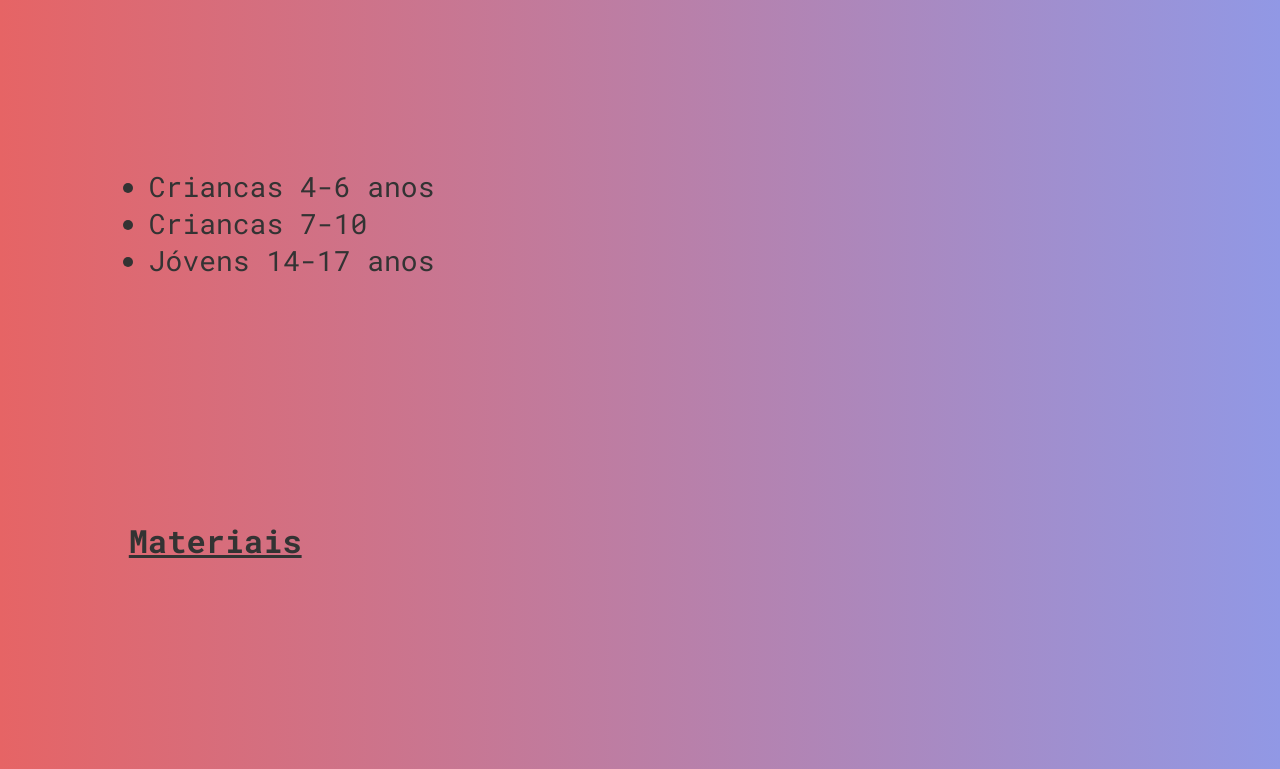
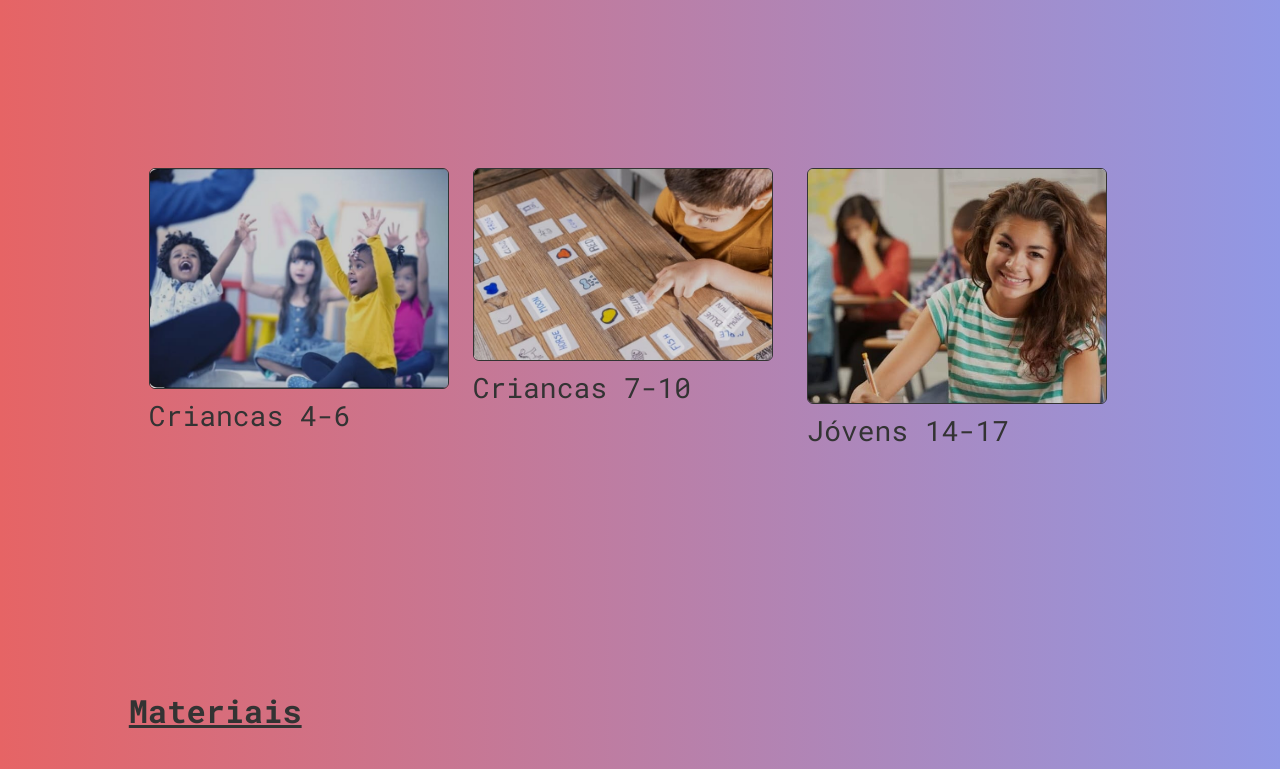
Before and after one commit to losecris78/english_with_taty, a plain HTML site: page index.html in a window 1280 px wide. Shown: the part 2640-3409 px from the top of the page. Drawn offline with Linux system fonts and the light colour scheme.

Commit message:
Enhanced pictures

```diff
--- a/index.html
+++ b/index.html
@@ -38,7 +38,7 @@
         <h3 class="subtittle">
             Experiencia
         </h3>
-        <p>Professora trilíngue, certificada TESOL (Ensino de ingles como lengua secundária) pela Universidade Brigham Young Idaho, dos Estados Unidos.
+        <p>Professora trilíngue, certificada TEFL (Ensino de ingles como lengua secundária) pela Universidade Brigham Young Idaho, dos Estados Unidos.
             Tenho experiência lecionando para todas as idades, a distância e presencial.
             Morei no exterior em dois países com idiomas diferentes do meu nativo, o que me ajudou a entender as necessidades dos meus alunos.
             Implementei um método orgânico, com uma abordagem natural a uma nova linguagem o que os ajudou a manter o interesse, alcançando bons resultados.</p>
@@ -46,17 +46,17 @@
     <section id="grupos">
         <h3 class="subtittle">Grupos</h3>
         <div class="container">
-            <ul>
-                <li>Criancas 4-6 anos</li>
-                <li>Criancas 7-10</li>
-                <li>Jóvens 14-17 anos</li>
+            <ul class="groups">
+                <li class="groups__item"><img src="./images/nursery.jpeg" alt="">Criancas 4-6</li>
+                <li class="groups__item"><img src="./images/kiddo.jpeg" alt="">Criancas 7-10</li>
+                <li class="groups__item"><img src="./images/youth.jpeg" alt="">Jóvens 14-17</li>
             </ul>
         </div>
     </section>
     <section id="materiais">
         <h3 class="subtittle">Materiais</h3>
         <ul class="materials">
-            <li><img src="http://via.placeholder.com/150x250" alt=""></li>
+            <li><img src="./images/colors.jpeg" alt=""></li>
             <li><img src="http://via.placeholder.com/150x250" alt=""></li>
             <li><img src="http://via.placeholder.com/150x250" alt=""></li>
             <li><img src="http://via.placeholder.com/150x250" alt=""></li>
@@ -67,7 +67,7 @@
         <ul id="media">
             <li><a href="http://instagram.com/thelopezfamilyeternally"><img class="small_icons" src="./images/instagram.jpg" alt="Instagram"></a></li>
             <li><a href="https://www.linkedin.com/in/tatyanesousa10/"><img class="small_icons" src="./images/LinkedIn-Symbole.webp" alt="Linkedin logo"></a></li>
-            <li><a href="http://wa.me/554197504912"><img src="./images/WhatsAppButtonGreenMedium.png" alt="Whats app button"></a></li>
+            <li><a href="http://wa.me/554197504912"><img src="./images/whatsappButton.png" alt="Whats app button"></a></li>
         </ul>
     </section>
     <footer>
--- a/main.css
+++ b/main.css
@@ -78,6 +78,9 @@ section{
     list-style-type: none;
 
 }
+.nav_list__item:active{
+background-color: #e6e6de;;
+}
 .nav_list__item a{
     color:#333;
     text-decoration: none;
@@ -104,3 +107,18 @@ footer{
     margin: 150px auto;
     padding-top: 50px;
 }
+.groups{
+    display: flex;
+    justify-content: space-between;
+
+}
+.groups__item{
+    list-style-type: none;
+    display:block
+}
+.groups__item img{
+    width:100%;
+    max-width: 300px;
+    border-radius: 6px;
+    border: 1px solid #333;
+}
```
Also changed, not shown: images/colors.jpeg (added), images/kiddo.jpeg (added), images/nursery.jpeg (added), images/whatsappButton.png (renamed from images/WhatsAppButtonGreenMedium.png), images/youth.jpeg (added).
